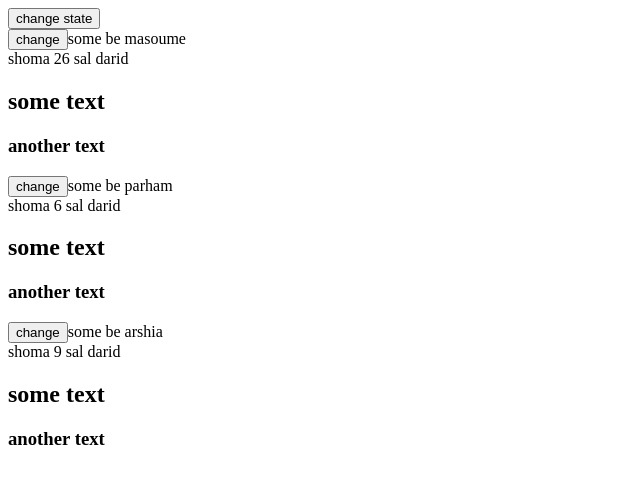
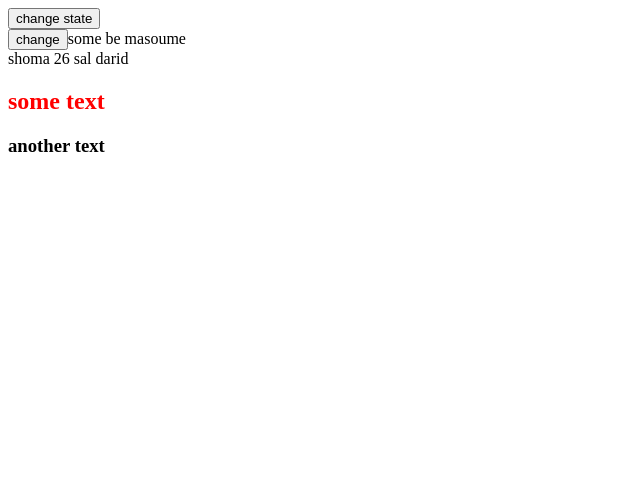
Before and after one commit to Masoume-vesali1993/practice-react, a React (Create React App) app: page / in a window 1280 px wide. Shown: the top 484 px of the page, without its empty margins (0-640 px from the left). Built offline with nearby package versions, Linux system fonts and the light colour scheme.

Commit message:
add
style in react

```diff
--- a/src/App.js
+++ b/src/App.js
@@ -23,8 +23,8 @@ class App extends Component {
     <div>
       <button onClick={this.onButtonClick}> change state </button>
       <User name= {this.state.users[0].name} age={this.state.users[0].age} id={this.state.users[0].id} onChange={this.onUserDateChange}/>
-      <User name={this.state.users[1].name} age={this.state.users[1].age} id={this.state.users[1].id} onChange={this.onUserDateChange} />
-      <User name={this.state.users[2].name} age={this.state.users[2].age} id={this.state.users[2].id} onChange={this.onUserDateChange} />
+      {/* <User name={this.state.users[1].name} age={this.state.users[1].age} id={this.state.users[1].id} onChange={this.onUserDateChange} />
+      <User name={this.state.users[2].name} age={this.state.users[2].age} id={this.state.users[2].id} onChange={this.onUserDateChange} /> */}
     </div>
     );
   }
--- a/src/Components/User.js
+++ b/src/Components/User.js
@@ -25,7 +25,7 @@ export default class User extends Component  {
                 shoma {this.props.age} sal darid<br/>
                 {this.props.children}
 
-                <h2>some text</h2>
+                <h2 style={{color:'red'}}>some text</h2>
                 <h3>another text</h3>
             </div>
         );
```
